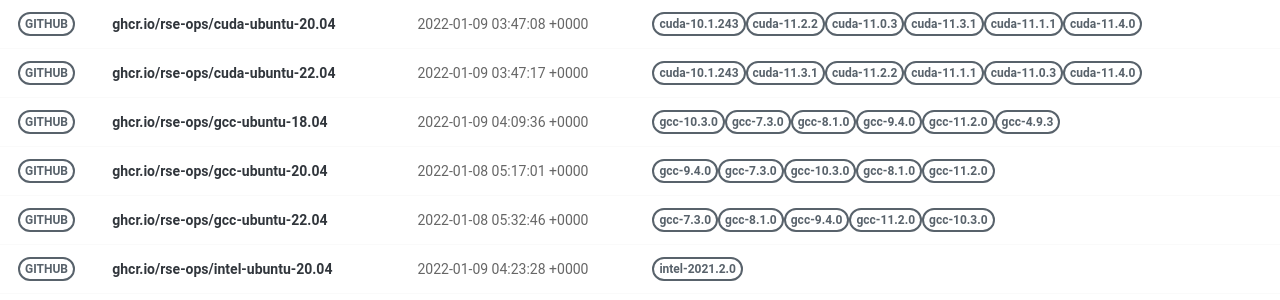
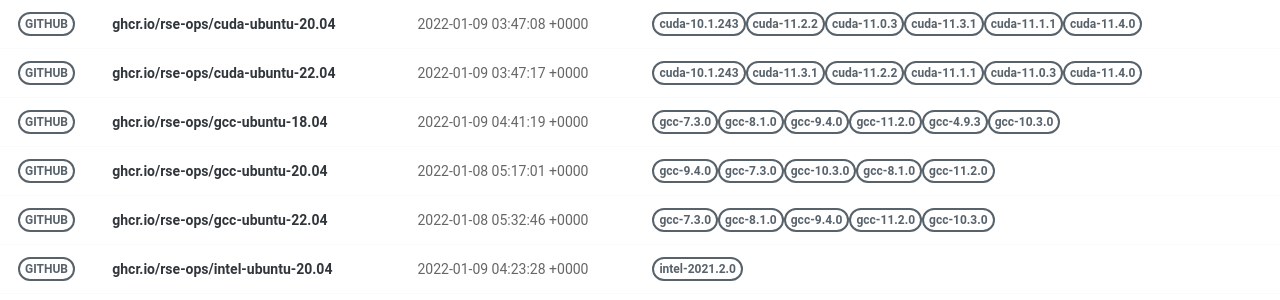
Before and after one commit to rse-ops/docker-images, a Jekyll site: the page built from pages/index.md, in a window 1280 px wide. Shown: the part 277-577 px from the top of the page. Built offline with Jekyll 4.4.1, drawn with Linux system fonts in a browser that asks for light colours; nearby versions of some CDN libraries.

Commit message:
Automated push to update library 2022-01-09

```diff
--- a/_library/ghcr.io-rse-ops-gcc-ubuntu-18.04.md
+++ b/_library/ghcr.io-rse-ops-gcc-ubuntu-18.04.md
@@ -1,14 +1,11 @@
 ---
 layout: container
 name: ghcr.io/rse-ops/gcc-ubuntu-18.04
-updated_at: 2022-01-09 04:09:36.809800
+updated_at: 2022-01-09 04:41:19.012999
 
 
 container_url: https://github.com/orgs/rse-ops/packages/container/package/gcc-ubuntu-18.04
 versions:
- - tag: gcc-10.3.0
-   dockerfile: https://github.com/rse-ops/docker-images/blob/main/ubuntu/gcc/Dockerfile
-   manifest: https://crane.ggcr.dev/manifest/ghcr.io/rse-ops/gcc-ubuntu-18.04:gcc-10.3.0
  - tag: gcc-7.3.0
    dockerfile: https://github.com/rse-ops/docker-images/blob/main/ubuntu/gcc/Dockerfile
    manifest: https://crane.ggcr.dev/manifest/ghcr.io/rse-ops/gcc-ubuntu-18.04:gcc-7.3.0
```
Also changed, not shown: other parts of _library/ghcr.io-rse-ops-gcc-ubuntu-18.04.md (+3 -0 lines).
